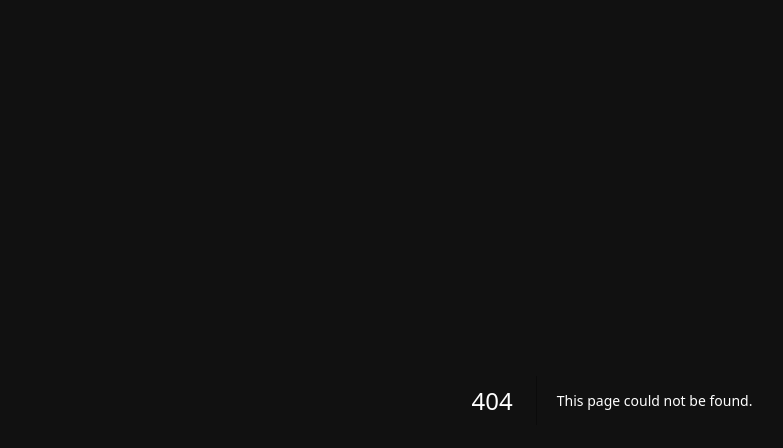
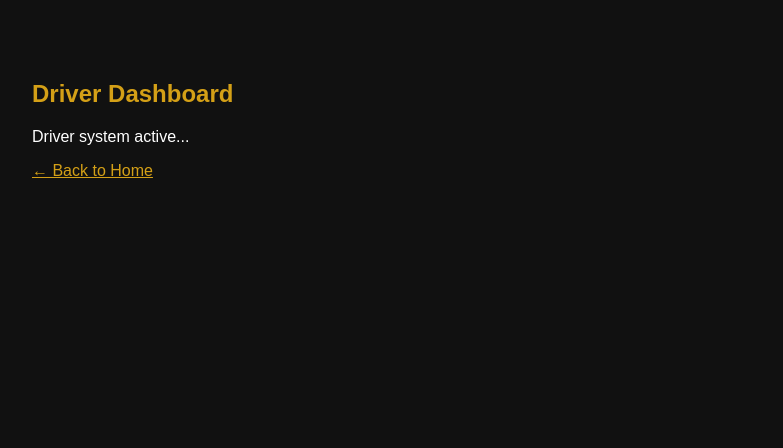
Before and after one commit to kofannan/Cargo-and-Logistics, a Next.js app: page /customer/driver in a window 1280 px wide. Before the commit this address had no page. Shown: the top 448 px of the page, without its empty margins (28-811 px from the left). Built offline with nearby package versions, Linux system fonts and the light colour scheme.

Commit message:
Initial Kofannan deployement

```diff
--- /dev/null
+++ b/app/customer/driver/page.js
@@ -0,0 +1,9 @@
+export default function DriverPage() {
+  return (
+    <div style={{ padding: "60px" }}>
+      <h2 style={{ color: "#D4A017" }}>Driver Dashboard</h2>
+      <p>Driver system active...</p>
+      <a href="/" style={{ color: "#D4A017" }}>← Back to Home</a>
+    </div>
+  );
+}
```
